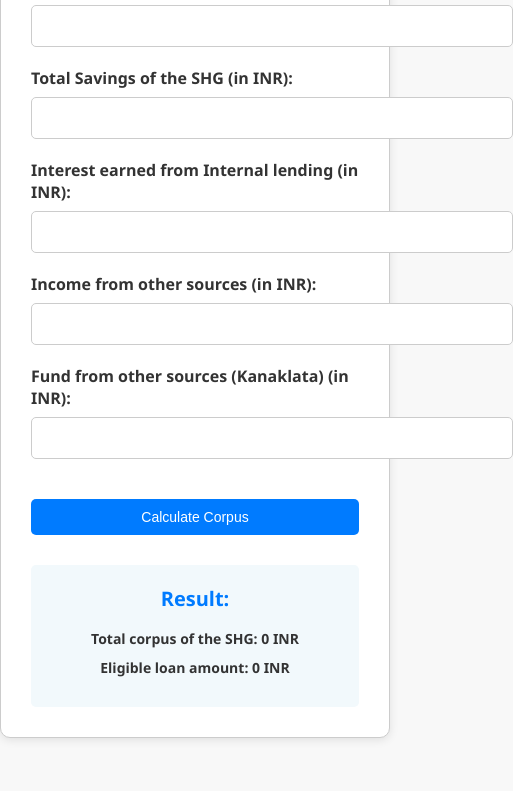
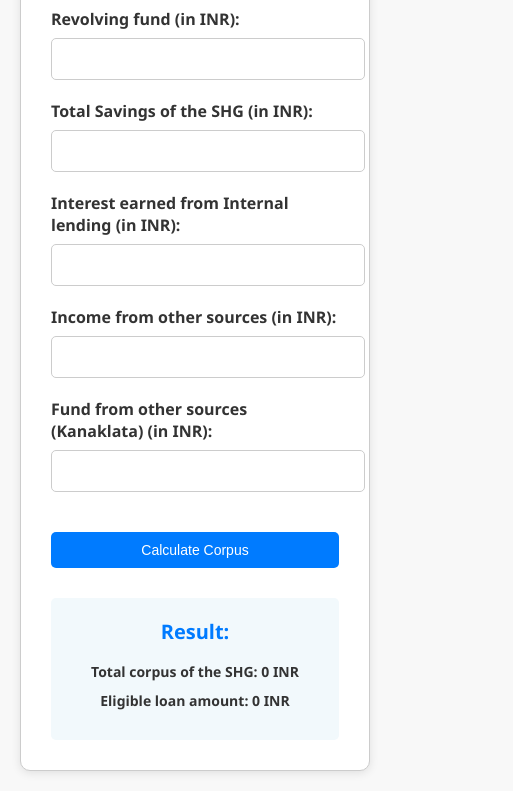
Before and after one commit to jayanta365/SHG-corpus-calculator, a plain HTML site: page index.html in a window 390 px wide. Shown: the part 155-946 px from the top of the page, 513 px wide, since content can reach past the window. Before the commit the page ends 913 px from the top, so only its background shows below. Drawn offline with Linux system fonts and the light colour scheme.

Commit message:
Update style.css

```diff
--- a/style.css
+++ b/style.css
@@ -9,7 +9,7 @@ body {
 
 .container {
     max-width: 500px;
-    margin: 20px auto;
+    margin: 20px;
     padding: 30px;
     border: 1px solid #ccc;
     border-radius: 10px;
@@ -37,7 +37,7 @@ label {
 }
 
 .input-field {
-    width: 476px;
+    width: 100%;
     padding: 12px;
     border: 1px solid #ccc;
     border-radius: 5px;
@@ -135,7 +135,7 @@ button:hover {
 
     .input-field {
         font-size: 14px;
-        width: 456px;
+        width: 100%;
     }
 
     button {
```
